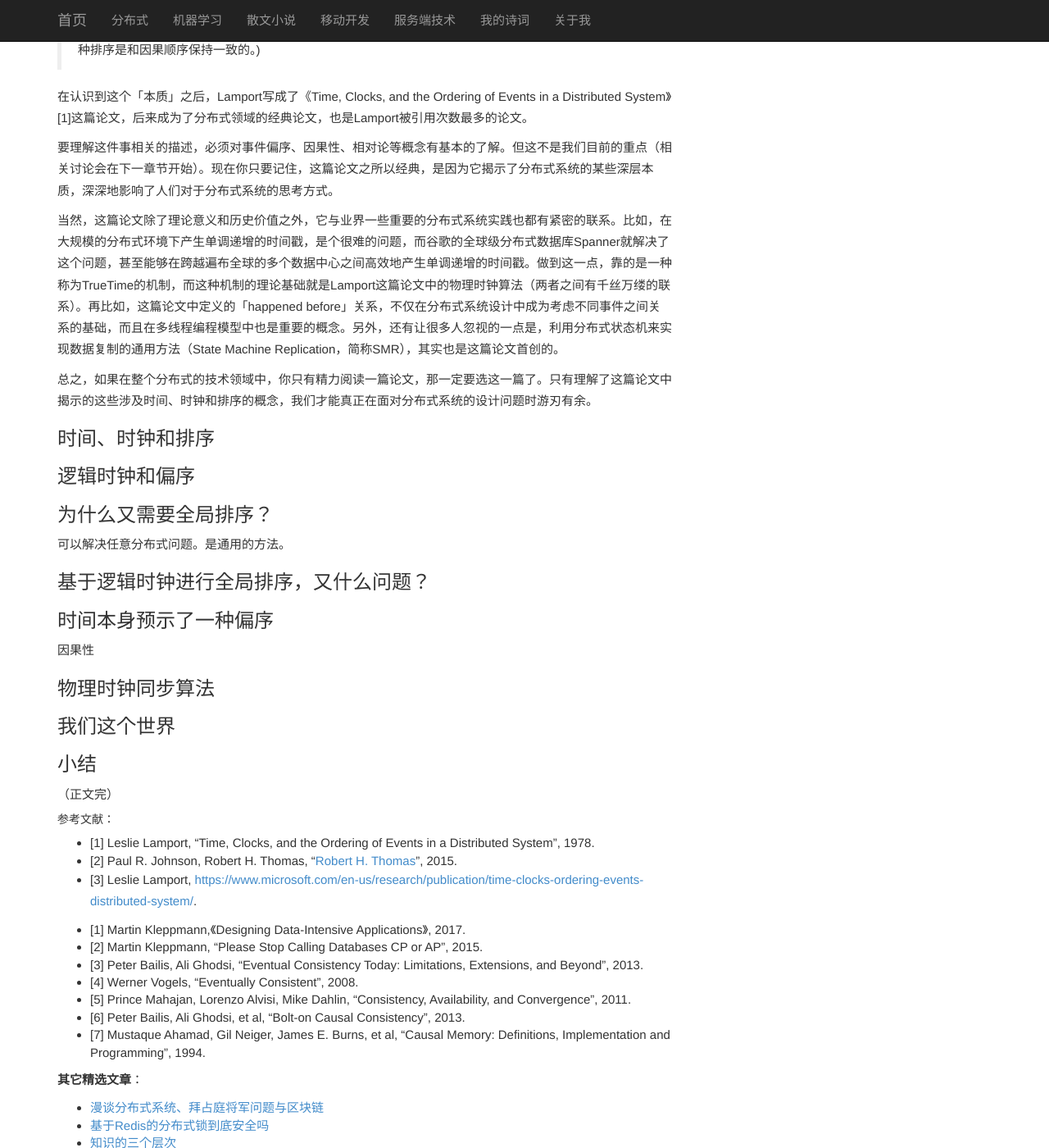
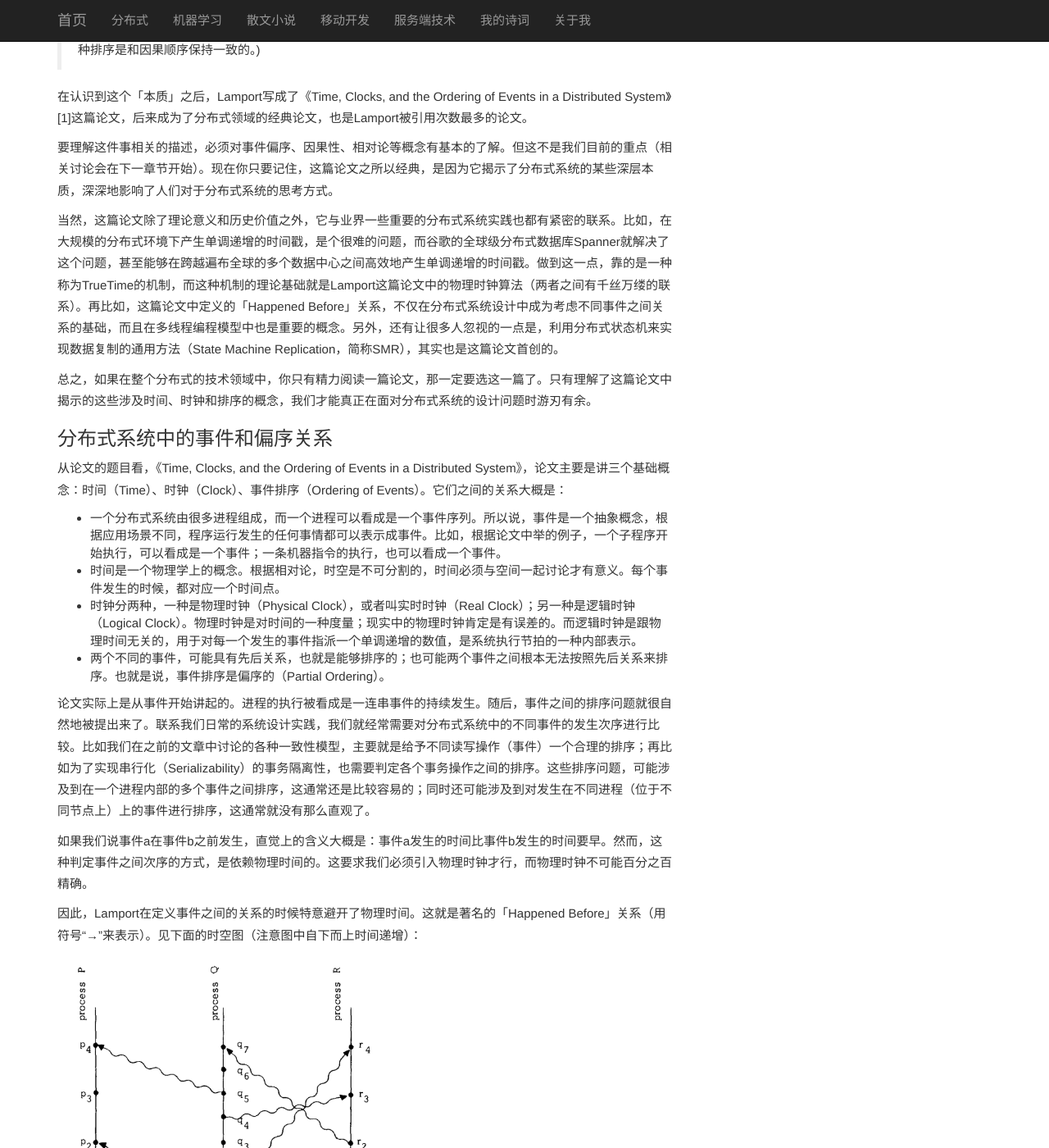
Before and after one commit to tielei/tielei.github.io, a Jekyll site: the page built from _posts/2021-04-11-blog-time-clock-ordering.markdown, in a window 1280 px wide and 1400 px high, scrolled down 621 px. Shown: the whole window at 82% size. Built offline with Jekyll 4.4.1, drawn with Linux system fonts in a browser that asks for light colours; comment, search, counter and statistics services are not loaded; some of the changed text lies outside the part shown.

Commit message:
介绍完happened before关系

```diff
--- a/_posts/2021-04-11-blog-time-clock-ordering.markdown
+++ b/_posts/2021-04-11-blog-time-clock-ordering.markdown
@@ -29,21 +29,49 @@
 
 要理解这件事相关的描述，必须对事件偏序、因果性、相对论等概念有基本的了解。但这不是我们目前的重点（相关讨论会在下一章节开始）。现在你只要记住，这篇论文之所以经典，是因为它揭示了分布式系统的某些深层本质，深深地影响了人们对于分布式系统的思考方式。
 
-当然，这篇论文除了理论意义和历史价值之外，它与业界一些重要的分布式系统实践也都有紧密的联系。比如，在大规模的分布式环境下产生单调递增的时间戳，是个很难的问题，而谷歌的全球级分布式数据库Spanner就解决了这个问题，甚至能够在跨越遍布全球的多个数据中心之间高效地产生单调递增的时间戳。做到这一点，靠的是一种称为TrueTime的机制，而这种机制的理论基础就是Lamport这篇论文中的物理时钟算法（两者之间有千丝万缕的联系）。再比如，这篇论文中定义的「happened before」关系，不仅在分布式系统设计中成为考虑不同事件之间关系的基础，而且在多线程编程模型中也是重要的概念。另外，还有让很多人忽视的一点是，利用分布式状态机来实现数据复制的通用方法（State Machine Replication，简称SMR），其实也是这篇论文首创的。
+当然，这篇论文除了理论意义和历史价值之外，它与业界一些重要的分布式系统实践也都有紧密的联系。比如，在大规模的分布式环境下产生单调递增的时间戳，是个很难的问题，而谷歌的全球级分布式数据库Spanner就解决了这个问题，甚至能够在跨越遍布全球的多个数据中心之间高效地产生单调递增的时间戳。做到这一点，靠的是一种称为TrueTime的机制，而这种机制的理论基础就是Lamport这篇论文中的物理时钟算法（两者之间有千丝万缕的联系）。再比如，这篇论文中定义的「Happened Before」关系，不仅在分布式系统设计中成为考虑不同事件之间关系的基础，而且在多线程编程模型中也是重要的概念。另外，还有让很多人忽视的一点是，利用分布式状态机来实现数据复制的通用方法（State Machine Replication，简称SMR），其实也是这篇论文首创的。
 
 总之，如果在整个分布式的技术领域中，你只有精力阅读一篇论文，那一定要选这一篇了。只有理解了这篇论文中揭示的这些涉及时间、时钟和排序的概念，我们才能真正在面对分布式系统的设计问题时游刃有余。
 
-### 时间、时钟和排序
+### 分布式系统中的事件和偏序关系
 
+从论文的题目看，《Time, Clocks, and the Ordering of Events in a Distributed System》，论文主要是讲三个基础概念：时间（Time）、时钟（Clock）、事件排序（Ordering of Events）。它们之间的关系大概是：
+* 一个分布式系统由很多进程组成，而一个进程可以看成是一个事件序列。所以说，事件是一个抽象概念，根据应用场景不同，程序运行发生的任何事情都可以表示成事件。比如，根据论文中举的例子，一个子程序开始执行，可以看成是一个事件；一条机器指令的执行，也可以看成一个事件。
+* 时间是一个物理学上的概念。根据相对论，时空是不可分割的，时间必须与空间一起讨论才有意义。每个事件发生的时候，都对应一个时间点。
+* 时钟分两种，一种是物理时钟（Physical Clock），或者叫实时时钟（Real Clock）；另一种是逻辑时钟（Logical Clock）。物理时钟是对时间的一种度量；现实中的物理时钟肯定是有误差的。而逻辑时钟是跟物理时间无关的，用于对每一个发生的事件指派一个单调递增的数值，是系统执行节拍的一种内部表示。
+* 两个不同的事件，可能具有先后关系，也就是能够排序的；也可能两个事件之间根本无法按照先后关系来排序。也就是说，事件排序是偏序的（Partial Ordering）。
 
-### 逻辑时钟和偏序
+论文实际上是从事件开始讲起的。进程的执行被看成是一连串事件的持续发生。随后，事件之间的排序问题就很自然地被提出来了。联系我们日常的系统设计实践，我们就经常需要对分布式系统中的不同事件的发生次序进行比较。比如我们在之前的文章中讨论的各种一致性模型，主要就是给予不同读写操作（事件）一个合理的排序；再比如为了实现串行化（Serializability）的事务隔离性，也需要判定各个事务操作之间的排序。这些排序问题，可能涉及到在一个进程内部的多个事件之间排序，这通常还是比较容易的；同时还可能涉及到对发生在不同进程（位于不同节点上）上的事件进行排序，这通常就没有那么直观了。
+
+如果我们说事件a在事件b之前发生，直觉上的含义大概是：事件a发生的时间比事件b发生的时间要早。然而，这种判定事件之间次序的方式，是依赖物理时间的。这要求我们必须引入物理时钟才行，而物理时钟不可能百分之百精确。
+
+因此，Lamport在定义事件之间的关系的时候特意避开了物理时间。这就是著名的「Happened Before」关系（用符号“→”来表示）。见下面的时空图（注意图中自下而上时间递增）：
+
+[<img src="/assets/photos_causal_consistency/lamport_distributed_processes.png" style="width:400px" alt="Lamport的进程收发消息举例" />](/assets/photos_causal_consistency/lamport_distributed_processes.png)
+
+结合上图我们举例解释一下「Happened Before」关系：
+* 同一进程内部先后发生的两个事件之间，具有「Happened Before」关系。比如，在进程*Q*内部，*q*<sub>2</sub>表示一个消息接收事件，*q*<sub>4</sub>表示另一个消息的发送事件，*q*<sub>2</sub>排在*q*<sub>4</sub>前面执行，所以*q*<sub>2</sub>→*q*<sub>4</sub>。
+* 同一个消息的发送事件和接受事件，具有「Happened Before」关系。比如，*p*<sub>1</sub>和*q*<sub>2</sub>分别表示同一个消息的发送事件和接收事件，所以*p*<sub>1</sub>→*q*<sub>2</sub>；同理，*q*<sub>4</sub>→*r*<sub>3</sub>。
+* 「Happened Before」满足传递关系。比如，由*p*<sub>1</sub>→*q*<sub>2</sub>，*q*<sub>2</sub>→*q*<sub>4</sub>和*q*<sub>4</sub>→*r*<sub>3</sub>，可以推出*p*<sub>1</sub>→*r*<sub>3</sub>。
+
+这种「Happened Before」关系的关键在于，它是一种偏序关系。也就是说，并不是所有事件之间都具有「Happened Before」关系。比如*p*<sub>1</sub>和*q*<sub>1</sub>两个事件就是无法比较的，*q*<sub>4</sub>和*r*<sub>2</sub>也是无法比较的。
+
+相信阅读过上一篇文章《[条分缕析分布式：因果一致性和相对论时空](https://mp.weixin.qq.com/s/wkXsRufVsbKqTwjzTgNqYQ)》的读者，已经发现了这里的「Happened Before」关系定义与因果一致性中的因果顺序定义非常相似。实际上，因果一致性的概念[4]相当于将「Happened Before」关系应用在了读写操作之上。
+
+Lamport在论文中是这样描述与因果性的关系的：
+
+> Another way of viewing the definition is to say that a→b means that it is possible for event a to causally affect event b. Two events are concurrent if neither can causally affect the other.
+> (译文：看待「Happened Before」关系的另一种方式，相当于是说，a→b意味着事件a**有可能**在因果性上对事件b产生影响。如果两个事件谁也无法影响对方，那么它们就属于并发关系。)
+
+### 时钟和逻辑时钟
 
 
 ### 为什么又需要全局排序？
 
 可以解决任意分布式问题。是通用的方法。
+依赖时钟表达
 
-### 基于逻辑时钟进行全局排序，又什么问题？
+### 基于逻辑时钟进行全局排序，有什么问题？
 
 
 ### 时间本身预示了一种偏序
@@ -66,16 +94,7 @@
 * [1] Leslie Lamport, "Time, Clocks, and the Ordering of Events in a Distributed System", 1978.
 * [2] Paul R. Johnson, Robert H. Thomas, "[Robert H. Thomas](https://www.rfc-archive.org/getrfc.php?rfc=677){:target="_blank"}", 2015.
 * [3] Leslie Lamport, <https://www.microsoft.com/en-us/research/publication/time-clocks-ordering-events-distributed-system/>{:target="_blank"}.
-
-
-
-* [1] Martin Kleppmann,《Designing Data-Intensive Applications》, 2017.
-* [2] Martin Kleppmann, "Please Stop Calling Databases CP or AP", 2015.
-* [3] Peter Bailis, Ali Ghodsi, "Eventual Consistency Today: Limitations, Extensions, and Beyond", 2013.
-* [4] Werner Vogels, "Eventually Consistent", 2008.
-* [5] Prince Mahajan, Lorenzo Alvisi, Mike Dahlin, "Consistency, Availability, and Convergence", 2011.
-* [6] Peter Bailis, Ali Ghodsi, et al, "Bolt-on Causal Consistency", 2013.
-* [7] Mustaque Ahamad, Gil Neiger, James E. Burns, et al, "Causal Memory: Definitions, Implementation and Programming", 1994.
+* [4] Mustaque Ahamad, Gil Neiger, James E. Burns, et al, "Causal Memory: Definitions, Implementation and Programming", 1994.
 
 **其它精选文章**：
 
```
